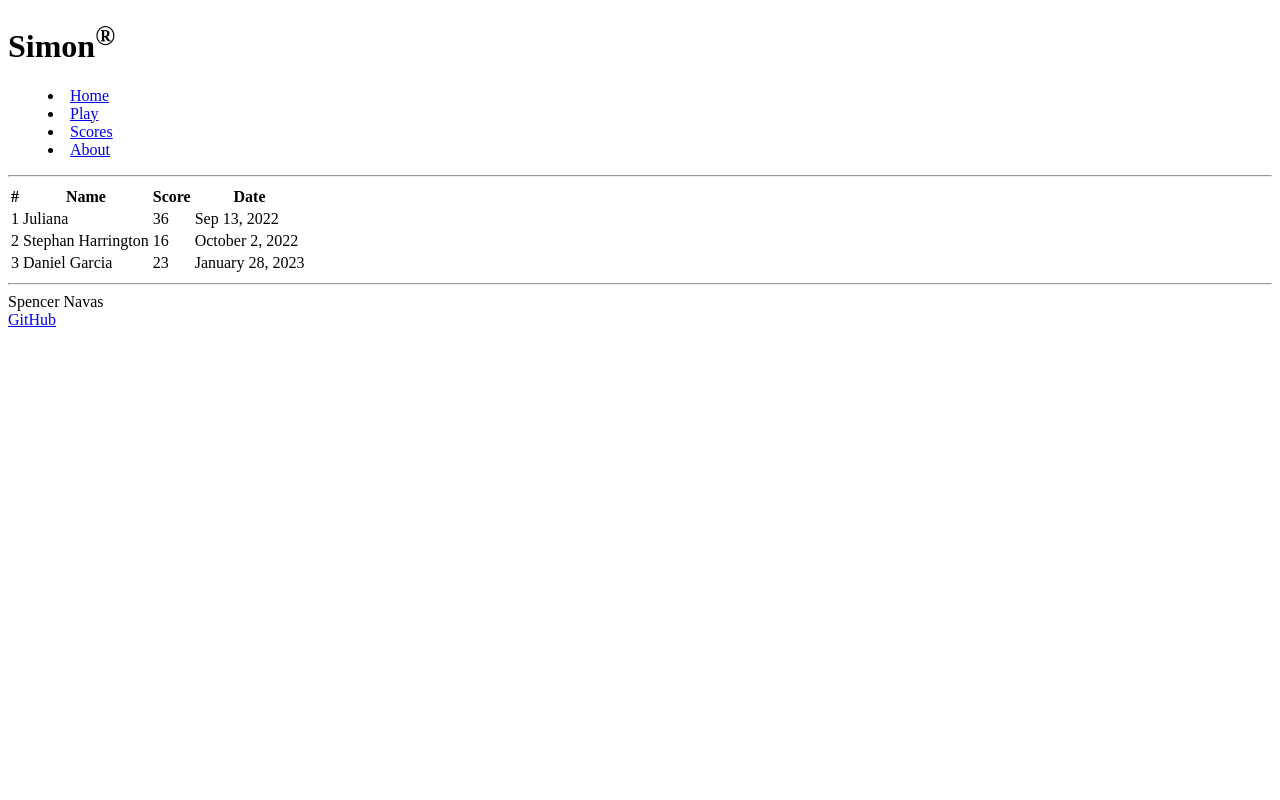
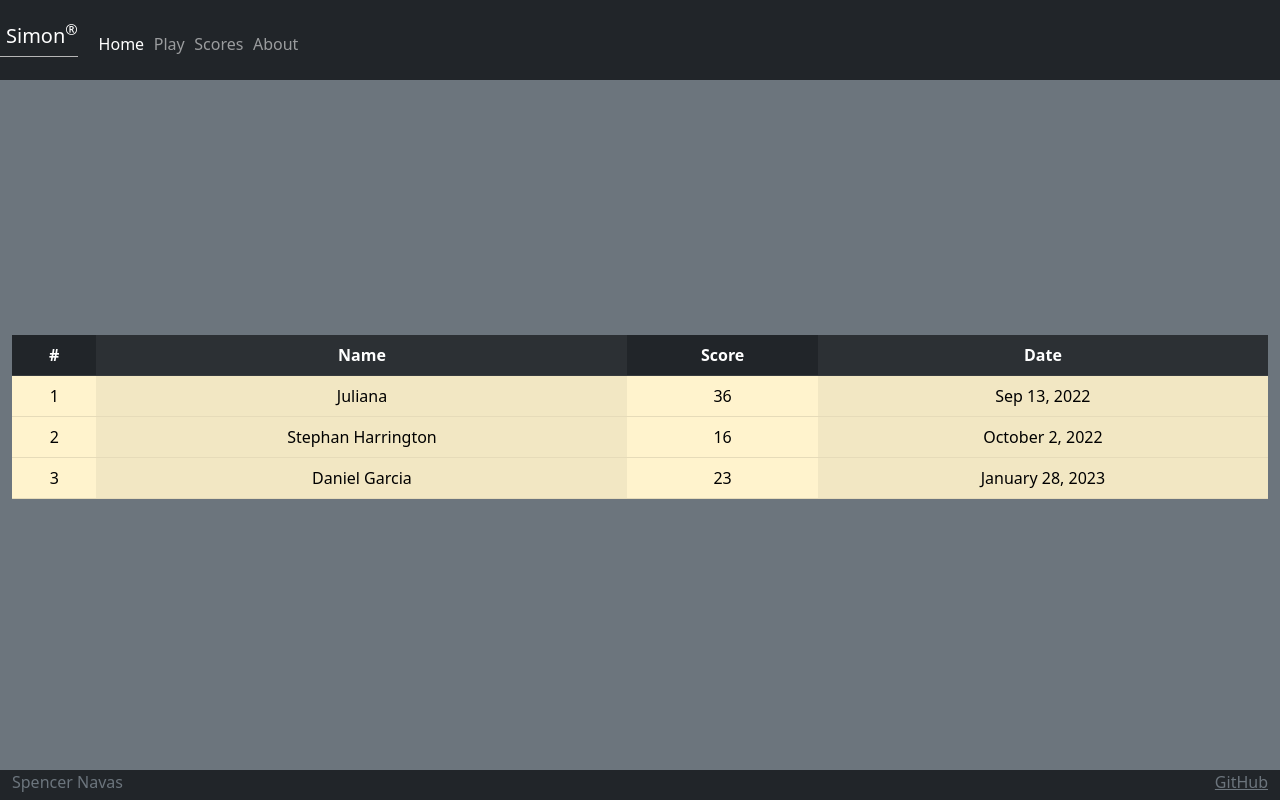
Before and after one commit to spenjnb/simon, a plain HTML site: page scores.html in a window 1280 px wide. Drawn offline with nearby package versions, Linux system fonts and the light colour scheme.

Commit message:
Finished and tested

```diff
--- a/main.css
+++ b/main.css
@@ -24,7 +24,7 @@
     flex: 1;
     display: flex;
     /*overwriting bootstrap so the menu does not wrap */
-    flex-direction: row o !important;
+    flex-direction: row !important;
     list-style: none;
 }
 
--- a/scores.html
+++ b/scores.html
@@ -5,26 +5,41 @@
         <meta name="viewport" content="width=device-width, initial-scale=1.0" />
         <title>Scores</title>
         <link rel="icon" href="favicon.ico" />
+
+        <link rel="stylesheet" href="main.css" />
+
+        <!-- Include bootstrap CSS framework -->
+        <link
+        href="https://cdn.jsdelivr.net/npm/bootstrap@5.2.2/dist/css/bootstrap.min.css"
+        rel="stylesheet"
+        integrity="sha384-Zenh87qX5JnK2Jl0vWa8Ck2rdkQ2Bzep5IDxbcnCeuOxjzrPF/et3URy9Bv1WTRi"
+        crossorigin="anonymous"
+        />
     </head>
-    <body>
-        <header>
-            <h1>Simon<sup>&reg;</sup></h1>
-
-            <nav>
-                <menu>
-                    <li><a href="index.html">Home</a></li>
-                    <li><a href="play.html">Play</a></li>
-                    <li><a href="scores.html">Scores</a></li>
-                    <li><a href="about.html">About</a></li>
+    <body class="bg-dark text-light">
+        <header class="container-fluid">
+            <nav class="navbar fixed-top navbar-dark">
+                <a class="navbar-brand" href="#">Simon<sup>&reg;</sup></a>
+                <menu class="navbar-nav">
+                    <li class="nav-item">
+                        <a class="nav-link active" href="index.html">Home</a>
+                    </li>
+                    <li class="nav-item">
+                        <a class="nav-link" href="play.html">Play</a>
+                    </li>
+                    <li class="nav-item">
+                        <a class="nav-link" href="scores.html">Scores</a>
+                    </li>
+                    <li class="nav-item">
+                        <a class="nav-link" href="about.html">About</a>
+                    </li>
                 </menu>
             </nav>
-
-            <hr />
         </header>
 
-        <main>
-            <table>
-                <thead>
+        <main class="container-fluid bg-secondary text-center">
+            <table class="table table-warning table-striped-columns">
+                <thead class="table-dark">
                     <tr>
                         <th>#</th>
                         <th>Name</th>
@@ -55,11 +70,12 @@
             </table>
         </main>
 
-        <footer>
-            <hr />
-            <span class="text-reset">Spencer Navas</span>
-            <br />
-            <a target="_blank" rel="noopener noreferrer" href="https://github.com/spenjnb/simon">GitHub</a>
+        <footer class="bg-dark text-dark text-muted">
+            <div class="container-fluid">
+                <span class="text-reset">Spencer Navas</span>
+                <a class="text-reset" target="_blank" rel="noopener noreferrer"
+                 href="https://github.com/spenjnb/simon">GitHub</a>
+            </div>
         </footer>
     </body>
 </html>
```
Also changed, not shown: about.html (+32 -15 lines), index.html (+1 -1 lines).
